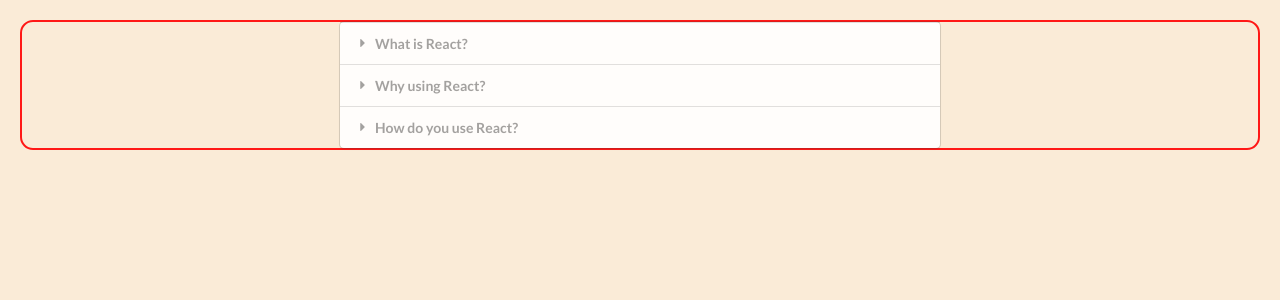
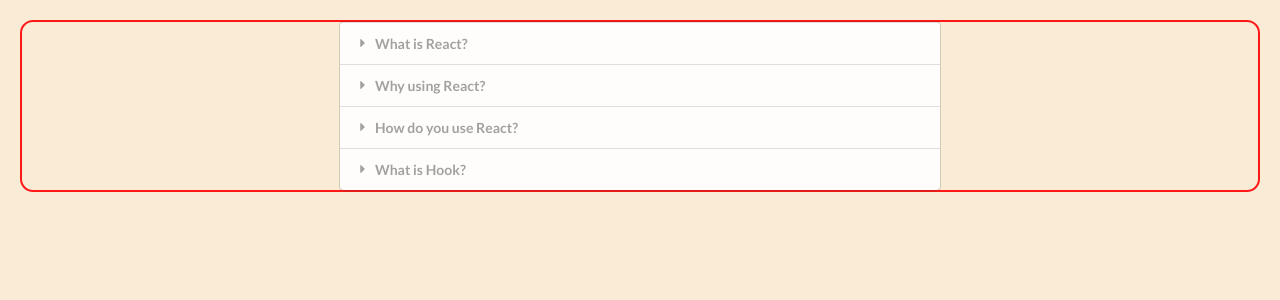
Before and after one commit to softwaree40/Accordion-App, a React (Create React App) app: page / in a window 1280 px wide. Shown: the top 300 px of the page. Built offline with nearby package versions, Linux system fonts and the light colour scheme.

Commit message:
What is hook function

```diff
--- a/src/App.js
+++ b/src/App.js
@@ -19,6 +19,10 @@
      title: "How do you  use React?",
      content: "You use React by creating Components"
 
+    },
+    {
+      title:"What is Hook?",
+      content: "Hooks are a new addition in React 16.8. They let you use state and other React features without writing a class. Hooks are backwards-compatible. This page provides an overview of Hooks for experienced React users."
     }
 
     ]
```
Also changed, not shown: 1 other file (tests, documents, lock files or other folders).
